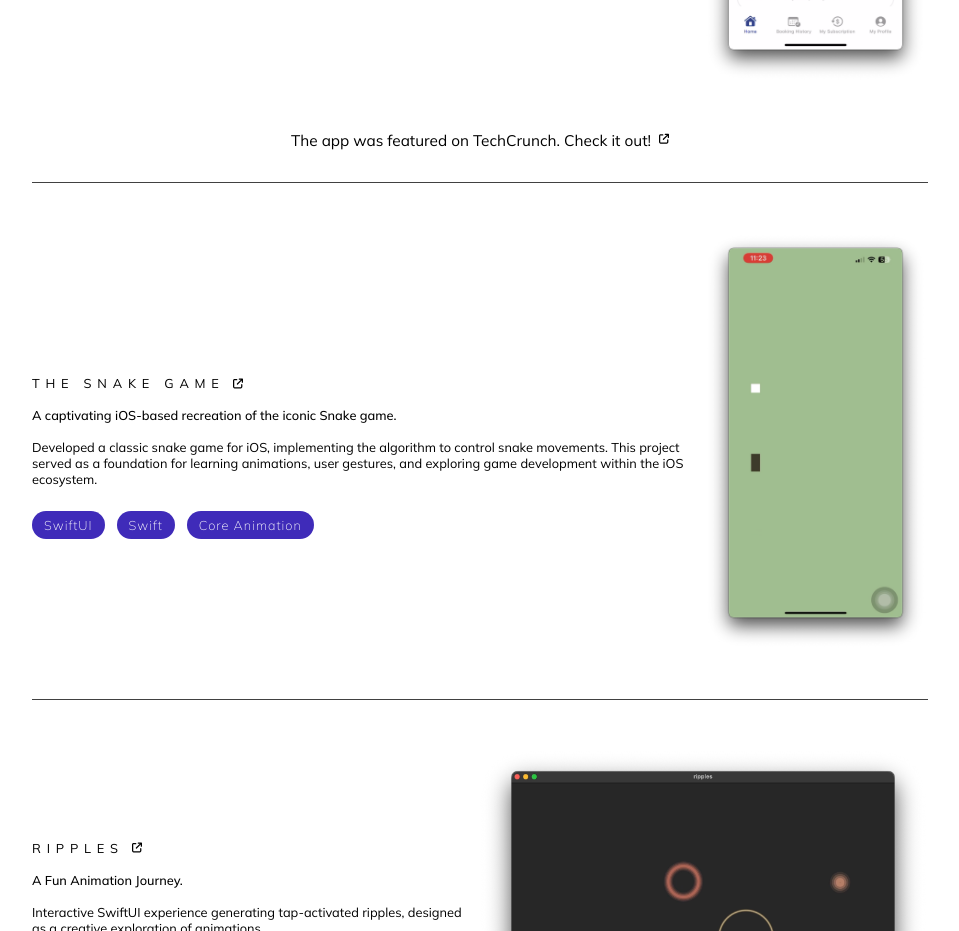
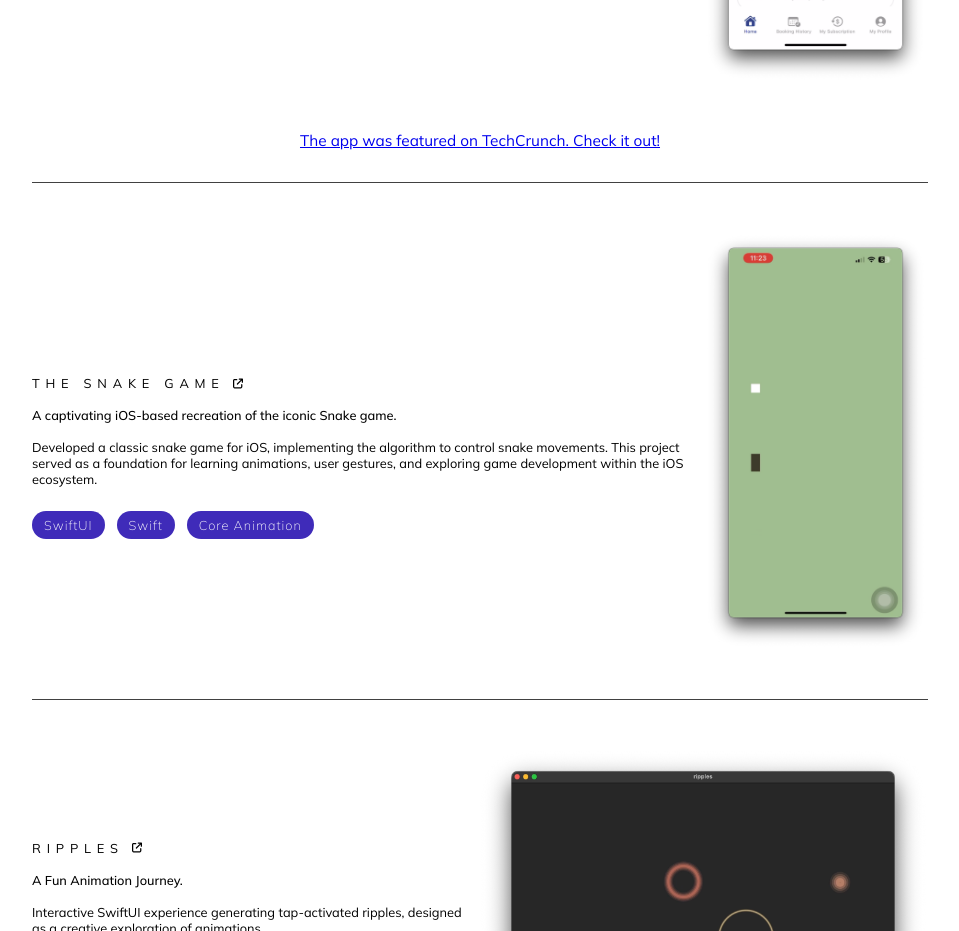
Before and after one commit to anaghajp1996/anagha-portfolio, a Next.js app: page / in a window 1280 px wide. Shown: the part 1280-2211 px from the top of the page, without its empty margins (160-1119 px from the left). Built offline with nearby package versions, Linux system fonts and the light colour scheme.

Commit message:
chore: Update link style

```diff
--- a/src/app/Styles/expertise.module.css
+++ b/src/app/Styles/expertise.module.css
@@ -32,17 +32,8 @@
   border-radius: 28.406px;
   font-weight: 400;
   text-decoration: none;
-  position: relative;
-  text-decoration: none;
-  color: black;
-}
-
-.link:hover {
-  font-weight: 700;
-}
-
-.link::before {
-  font-weight: 700;
+  text-align: center;
+  text-decoration: underline;
 }
 
 @media only screen and (max-width: 800px) {
--- a/src/app/expertise.tsx
+++ b/src/app/expertise.tsx
@@ -44,7 +44,7 @@ export default function Expertise() {
           "StoreKit",
         ]}
       ></Work>
-      <div className={style.link}>
+      {/* <div className={style.link}> */}
         <Link
           href="https://techcrunch.com/2024/07/22/the-scene-app-matches-new-yorkers-with-restaurants-bars-clubs/"
           className={style.link}
@@ -53,11 +53,11 @@ export default function Expertise() {
         >
           The app was featured on TechCrunch. Check it out!
         </Link>
-        <FontAwesomeIcon
+        {/* <FontAwesomeIcon
           icon={faArrowUpRightFromSquare}
           style={{ width: "10", paddingLeft: "8px" }}
-        />
-      </div>
+        /> */}
+      {/* </div> */}
       <div className={style.bottomBorder}></div>
       <Work
         imageSrc="/Snake.png"
```
